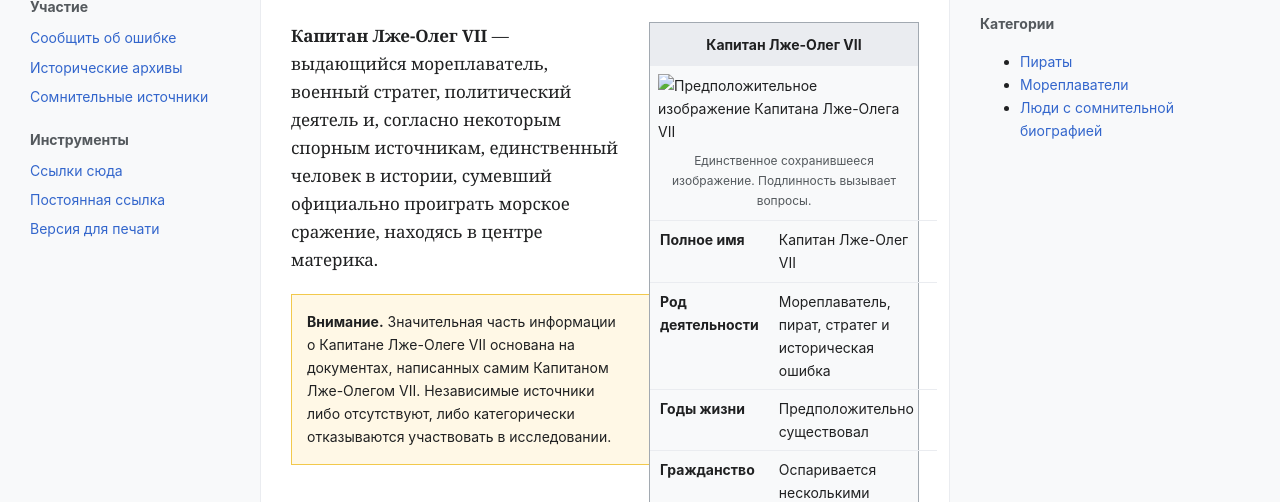
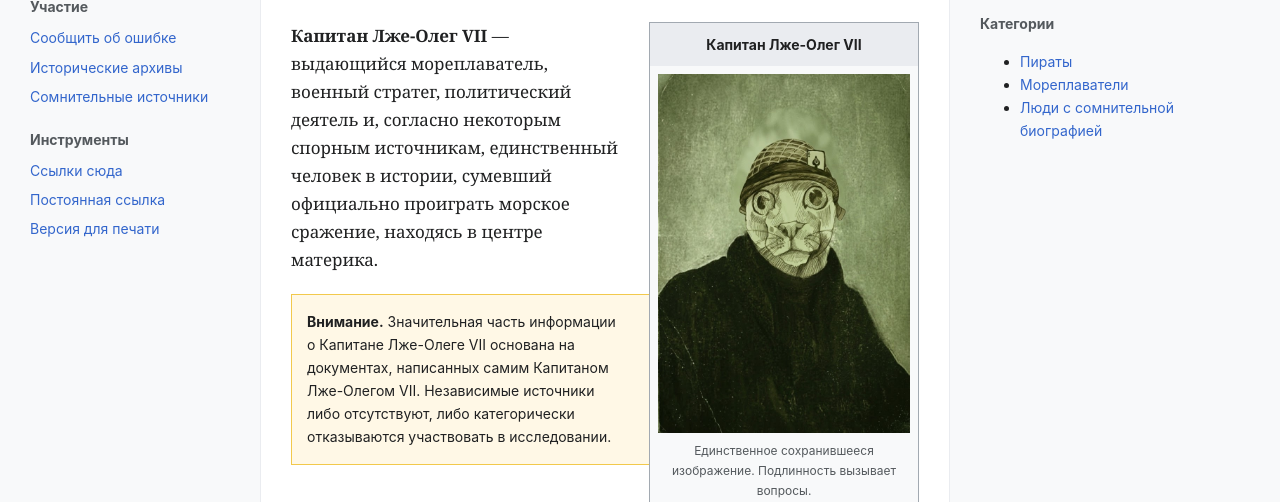
Before and after one commit to Krutoikot/capitan-lge-oleg, a plain HTML site: page index.html in a window 1280 px wide. Shown: the part 243-745 px from the top of the page. Drawn offline with Linux system fonts and the light colour scheme.

```diff
--- a/index.html
+++ b/index.html
@@ -524,7 +524,7 @@
                 -->
 
                 <img
-                    src="images/oleg.jpg"
+                    src="oleg.jpg"
                     alt="Предположительное изображение Капитана Лже-Олега VII"
                 >
 
```
